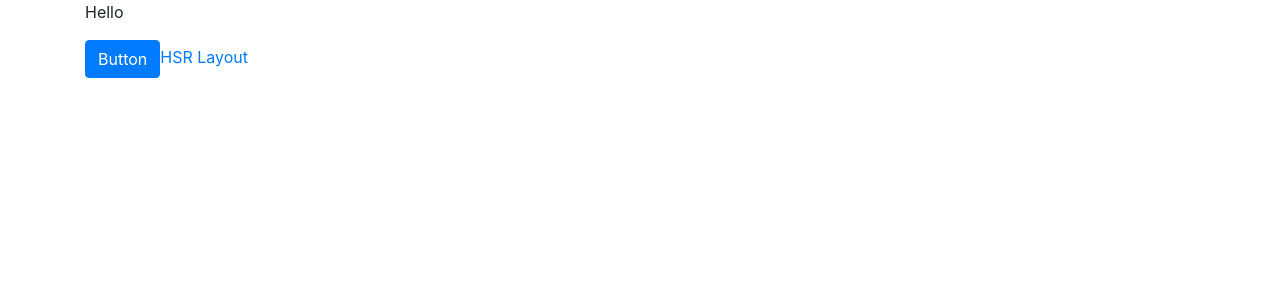
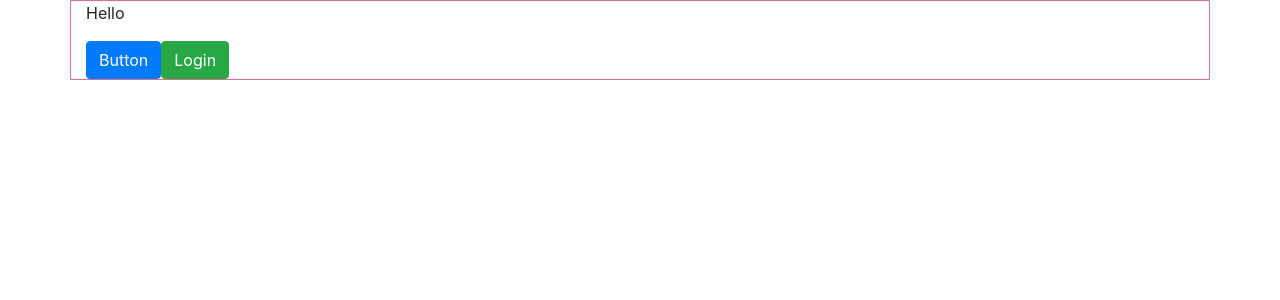
Before and after one commit to rahulsai1999/next-first-app, a Next.js app: page / in a window 1280 px wide. Shown: the top 300 px of the page. Built offline with nearby package versions, Linux system fonts and the light colour scheme.

Commit message:
added custom css file using next-css

```diff
--- a/app.js
+++ b/app.js
@@ -40,6 +40,10 @@ ap.prepare().then(()=>{
         var queryParams= {title:req.params.id}
         ap.render(req,res,actualPage,queryParams)
     });
+
+    app.get("/trans",(req,res)=>{
+        ap.render(req,res,'/transition')
+    })
 
     app.get("/protected",isLoggedIn,(req,res)=>{
         var actualPage='/prot'
--- /dev/null
+++ b/next.config.js
@@ -0,0 +1,2 @@
+const withCSS = require('@zeit/next-css')
+module.exports = withCSS()
--- a/package.json
+++ b/package.json
@@ -13,6 +13,7 @@
   "author": "",
   "license": "ISC",
   "dependencies": {
+    "@zeit/next-css": "^1.0.1",
     "body-parser": "^1.19.0",
     "cross-env": "^5.2.0",
     "express": "^4.16.4",
@@ -24,6 +25,8 @@
     "passport-local": "^1.0.0",
     "passport-local-mongoose": "^5.0.1",
     "react": "^16.8.6",
-    "react-dom": "^16.8.6"
+    "react-bootstrap": "^1.0.0-beta.8",
+    "react-dom": "^16.8.6",
+    "react-transition-group": "^4.0.0"
   }
 }
--- a/pages/index.js
+++ b/pages/index.js
@@ -1,12 +1,14 @@
 import Header from '../components/header'
+import "../styles.css"
+
 export default function Blog(){
     return(
         <div>
             <Header/>
-            <div class="container">
+            <div class="container borderedcomp">
             <p>Hello</p>
             <button class="btn btn-primary">Button</button>
-            <a href="/post/hsr-layout">HSR Layout</a>
+            <a class="btn btn-success" href="/login">Login</a>
             </div>
         </div>
     )
--- /dev/null
+++ b/styles.css
@@ -0,0 +1,3 @@
+.borderedcomp{
+  border: 1px solid palevioletred!important;
+}
```
Also changed, not shown: pages/transition.js (added, +8 -0 lines), 1 other file (tests, documents, lock files or other folders).
